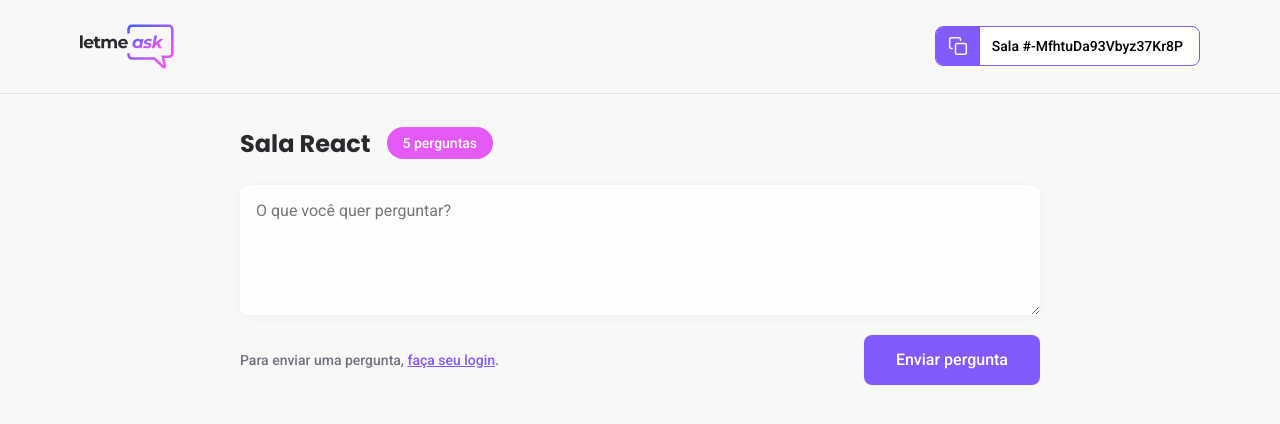
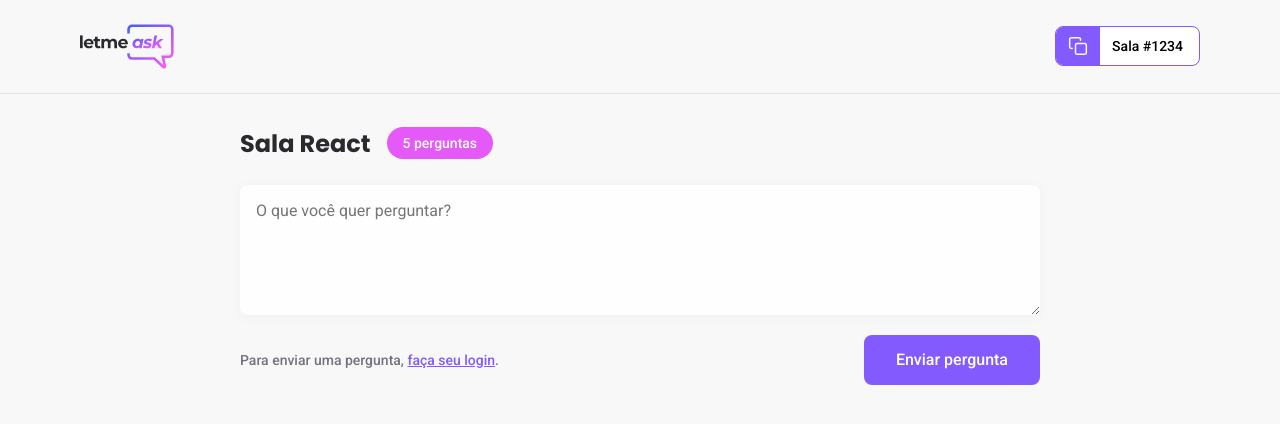
Before and after one commit to ruymon/letmeask, a React (Create React App) app: page /rooms/1 in a window 1280 px wide. Shown: the top 424 px of the page. Built offline with nearby package versions, Linux system fonts and the light colour scheme; no server answers.

Commit message:
Feature Copy Room code to Clipboard

```diff
--- a/src/components/RoomCode.tsx
+++ b/src/components/RoomCode.tsx
@@ -2,14 +2,22 @@ import copyImage from '../assets/images/copy.svg';
 
 import '../styles/room-code.scss';
 
-export function RoomCode() {
+type RoomCodeProps = {
+  code: string,
+};
+
+export function RoomCode(props: RoomCodeProps) {
+  function copyRoomCodeToClipboard() {
+    navigator.clipboard.writeText(props.code);
+  };
+
   return (
-    <button className="room-code">
+    <button className="room-code" onClick={copyRoomCodeToClipboard}>
       <div>
         <img src={copyImage} alt="Copy room code" />
       </div>
 
-      <span>Sala #-MfhtuDa93Vbyz37Kr8P</span>
+      <span>Sala #{props.code}</span>
     </button>
   );
 };
--- a/src/pages/Room.tsx
+++ b/src/pages/Room.tsx
@@ -11,7 +11,7 @@ export function Room() {
       <header>
         <div className="content">
           <img src={logoImg} alt="Letmeask" />
-          <RoomCode />
+          <RoomCode code="1234"/>
         </div>
       </header>
 
```
